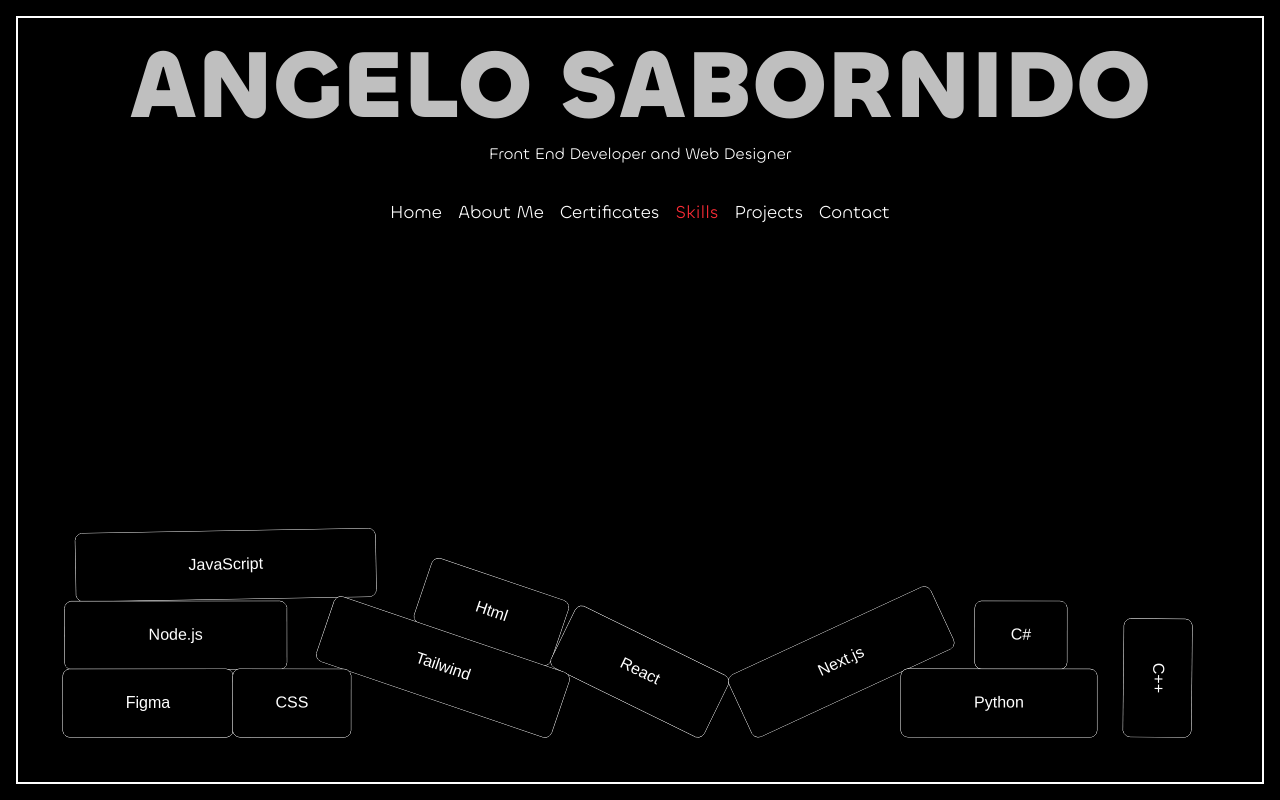
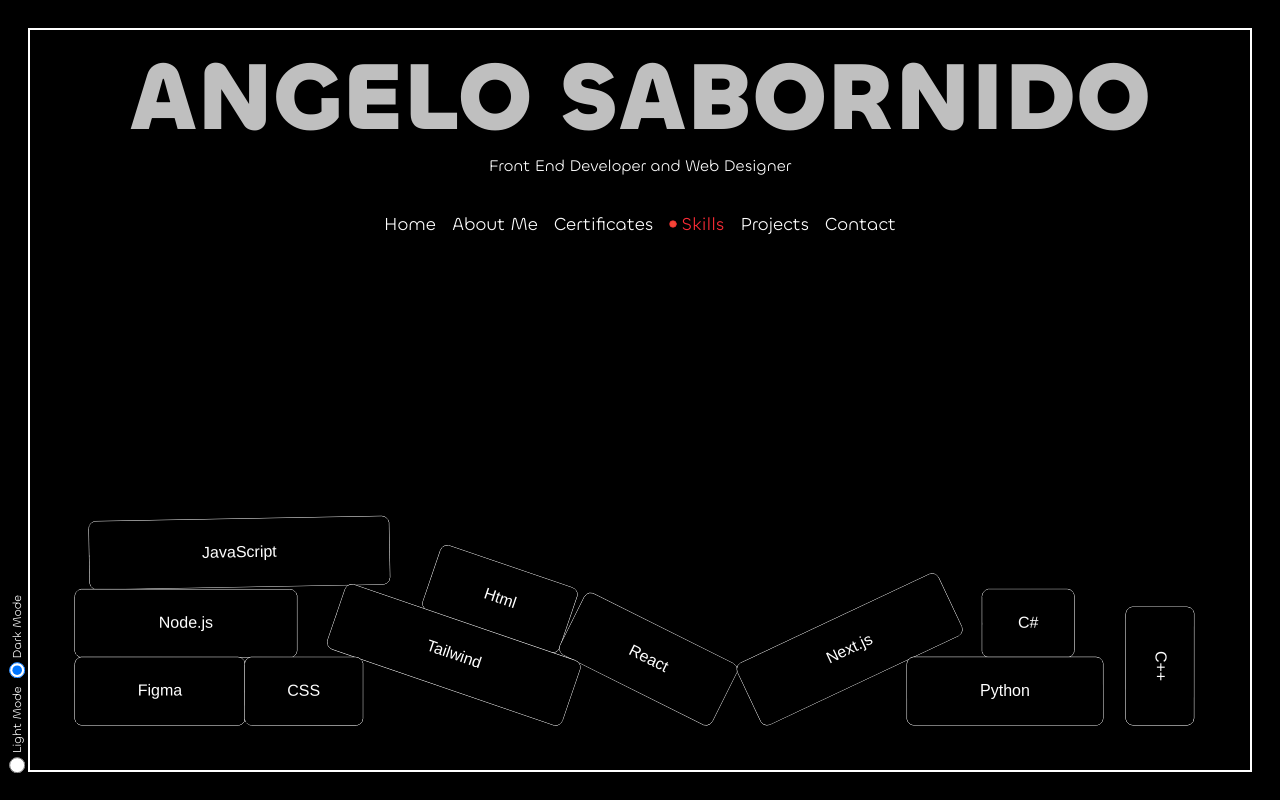
Before and after one commit to Gilooooo/Portfolio2025, a Next.js app: page / in a window 1280 px wide. Both pictures are taken after a click on the button "Skills". Built offline with nearby package versions, Linux system fonts and the light colour scheme.

Commit message:
Dark and light mode added

```diff
--- a/src/_Components/Skills/Skills.jsx
+++ b/src/_Components/Skills/Skills.jsx
@@ -4,6 +4,22 @@ import Matter from "matter-js";
 
 export default function MixedShapes() {
   const sceneRef = useRef(null);
+  const [isDark, setIsDark] = useState(true);
+
+  useEffect(() => {
+    const hasThemeClass = document.documentElement.classList.contains('dark') || document.documentElement.classList.contains('light');
+    const currentTheme = hasThemeClass ? document.documentElement.classList.contains('dark') : true;
+    setIsDark(currentTheme);
+
+    const observer = new MutationObserver(() => {
+      setIsDark(document.documentElement.classList.contains('dark'));
+    });
+
+    observer.observe(document.documentElement, { attributes: true, attributeFilter: ['class'] });
+
+    return () => observer.disconnect();
+  }, []);
+
   useEffect(() => {
     if (!sceneRef.current) return;
 
@@ -35,6 +51,8 @@ export default function MixedShapes() {
     const containerWidth = sceneRef.current.clientWidth;
     const containerHeight = sceneRef.current.clientHeight;
 
+    const canvasBackground = isDark ? "black" : "white";
+
     // create engine
     const engine = Engine.create();
     const world = engine.world;
@@ -46,7 +64,7 @@ export default function MixedShapes() {
       options: {
         width: containerWidth,
         height: containerHeight,
-        background: "black",
+        background: canvasBackground,
         showAngleIndicator: true,
         wireframes: false,
         pixelRatio: window.devicePixelRatio || 1,
@@ -93,10 +111,9 @@ export default function MixedShapes() {
       const body = Bodies.rectangle(x, y, boxWidth, boxHeight, {
         render: {
           stiffness: 0.2,
-          fillStyle: "black",
-          strokeStyle: "white",
+          fillStyle: isDark ? "black" : "white",
+          strokeStyle: isDark ? "white" : "black",
           lineWidth: 1
-
         },
         chamfer: { radius: 7 }
       });
@@ -112,8 +129,9 @@ export default function MixedShapes() {
       const ctx = render.canvas.getContext('2d');
       const isMobile = containerWidth < 768;
       const fontSize = isMobile ? '12px' : '16px';
+      const textColor = isDark ? 'white' : 'black';
       ctx.font = `${fontSize} Arial`;
-      ctx.fillStyle = 'white';
+      ctx.fillStyle = textColor;
       ctx.textAlign = 'center';
       ctx.textBaseline = 'middle';
 
@@ -176,11 +194,11 @@ export default function MixedShapes() {
       render.canvas.remove();
       render.textures = {};
     };
-  }, []);
+  }, [isDark]);
 
   return (
     <main className="w-full h-full">
-      <div ref={sceneRef} className="w-full h-full"/>
+      <div ref={sceneRef} className="w-full h-full fadein"/>
     </main>
   );
 }
--- a/src/app/globals.css
+++ b/src/app/globals.css
@@ -6,36 +6,79 @@
 
   --font-sans: var(--font-geist-sans);
   --font-mono: var(--font-geist-mono);
-  --font-display: var(--font-orbitron); /* ✅ NEW: Orbitron variable */
+  --font-display: var(--font-orbitron);
 }
 
-@media (prefers-color-scheme: dark) {
-  :root {
-    --background: #0a0a0a;
-    --foreground: #ededed;
-  }
+/* Light mode (default) */
+.light {
+  --background: #ffffff;
+  --foreground: #171717;
+}
+
+/* Dark mode */
+.dark {
+  --background: #000000;
+  --foreground: #ededed;
+}
+
+
+@theme{
+  --breakpoint-xs:425px;
+  --breakpoint-xxs:350px;
 }
 
 body {
   background: var(--background);
   color: var(--foreground);
-  font-family: var(--font-display), sans-serif; /* ✅ use Orbitron */
+  font-family: var(--font-display), sans-serif;
 }
 
-.scroll-thin {
-  scrollbar-width: thin;
-  scrollbar-color: rgba(247, 247, 247, 0.6) transparent;
+/* Light mode styles */
+.light {
+  background: #ffffff;
+  color: #171717;
 }
+
+.light .bg-black {
+  background: #ffffff !important;
+}
+
+.light .text-white {
+  color: #171717 !important;
+}
+
+.light .border-white {
+  border-color: #171717 !important;
+}
+
+.light .text-gray-400 {
+  color: #6b7280 !important;
+}
+
+/* Dark mode styles */
+.dark {
+  background: #000000;
+  color: #ededed;
+}
+
+.dark .bg-black {
+  background: #000000 !important;
+}
+
+.dark .text-white {
+  color: #ededed !important;
+}
+
+.dark .border-white {
+  border-color: #ededed !important;
+}
+
+.dark .text-gray-400 {
+  color: #9ca3af !important;
+}
+
 .scroll-thin::-webkit-scrollbar {
-  width: 6px;
-  height: 6px;
-}
-.scroll-thin::-webkit-scrollbar-track {
-  background: transparent;
-}
-.scroll-thin::-webkit-scrollbar-thumb {
-  background-color: rgba(100, 100, 100, 0.6);
-  border-radius: 4px;
+  display: none;
 }
 
 .fadein {
--- a/src/app/page.js
+++ b/src/app/page.js
@@ -8,14 +8,21 @@ import Skills from "@/_Components/Skills/Skills";
 import { useState, useEffect, useRef } from "react";
 import { gsap } from "gsap";
 import { ScrambleTextPlugin } from "gsap/ScrambleTextPlugin";
-import { Braces, Brain, House, Medal, Phone, User } from "lucide-react";
+import { Braces, Brain, Circle, House, Medal, Phone, User } from "lucide-react";
 
 gsap.registerPlugin(ScrambleTextPlugin);
 
 export default function Hero() {
   const [activeSection, setActiveSection] = useState("home");
+  const [theme, setTheme] = useState("dark");
   const nameRef = useRef(null);
   const nameRef2 = useRef(null);
+
+  const handleThemeChange = (selectedTheme) => {
+    setTheme(selectedTheme);
+    document.documentElement.classList.remove("light", "dark");
+    document.documentElement.classList.add(selectedTheme);
+  };
 
   useEffect(() => {
     if (nameRef.current) {
@@ -60,10 +67,39 @@ export default function Hero() {
         return <Home />;
     }
   }
+  useEffect(() => {
+    console.log(theme);
+  },[2])
 
   return (
-    <div className="bg-black flex items-center justify-center h-[100dvh] gap-16 md:p-3 p-2 lg:p-4 fadein">
-      <main className={`md:p-5 p-3 bg-black flex flex-col items-center gap-[32px] h-full w-full border-2 border-white overflow-hidden`}>
+    <div className="bg-black flex items-center justify-center h-[100dvh] gap-16 p-7 fadein relative">
+      <div className="absolute bottom-27 sm:-left-18 -left-18 transform -rotate-90 flex gap-2 text-white sm:text-md text-xs">
+        <div className="flex gap-1 items-center" >
+          <input
+            type="radio"
+            name="mode"
+            id="mode1"
+            className="sm:h-4 h-3 sm:w-4 w-3"
+            checked={theme === "light"}
+            onChange={() => handleThemeChange("light")}
+          />
+          <label htmlFor="mode1">Light Mode</label>
+        </div>
+        <div className="flex gap-1 items-center">
+          <input
+            type="radio"
+            id="mode2"
+            name="mode"
+            className="sm:h-4 h-3 sm:w-4 w-3"
+            checked={theme === "dark"}
+            onChange={() => handleThemeChange("dark")}
+          />
+          <label htmlFor="mode2">Dark Mode</label>
+        </div>
+      </div>
+      <main
+        className={`md:p-5 p-3 bg-black flex flex-col items-center gap-[32px] h-full w-full border-2 border-white overflow-hidden`}
+      >
         <div className="text-center text-white">
           <h1
             ref={nameRef}
@@ -76,8 +112,8 @@ export default function Hero() {
           </h2>
         </div>
 
-        <nav>
-          <ul className="flex flex-wrap justify-center items-center sm:gap-4 gap-5 text-white relative">
+        <nav className="flex flex-col gap-4">
+          <ul className="flex flex-wrap justify-center items-center sm:gap-4 xxs:gap-5 gap-3 text-white relative">
             {[
               ["home", "Home"],
               ["about", "About Me"],
@@ -88,11 +124,14 @@ export default function Hero() {
             ].map(([key, label]) => (
               <li key={key} className="sm:text-lg text-sm sm:block hidden">
                 {activeSection == key ? (
-                  <button className="text-red-500 animate-pulse transition-colors">{label}</button>
+                  <button className="text-red-500 animate-pulse transition-colors flex items-center gap-1">
+                    {" "}
+                    <Circle size={8} fill="#F34636 " /> {label}
+                  </button>
                 ) : (
                   <button
                     onClick={() => setActiveSection(key)}
-                    className="hover:text-red-400 transition-colors duration-200"
+                    className="hover:text-red-400 transition-colors duration-200 "
                   >
                     {label}
                   </button>
@@ -109,7 +148,9 @@ export default function Hero() {
             ].map(([key, Icons]) => (
               <li key={key} className="sm:text-lg text-sm sm:hidden">
                 {activeSection == key ? (
-                  <button className="text-red-500 animate-pulse transition-color"><Icons size={28} /></button>
+                  <button className="text-red-500 animate-pulse transition-color">
+                    <Icons size={28} />
+                  </button>
                 ) : (
                   <button
                     onClick={() => setActiveSection(key)}
@@ -121,9 +162,12 @@ export default function Hero() {
               </li>
             ))}
           </ul>
+          <p className="sm:hidden block text-center text-sm animate-pulse">
+            {activeSection.toUpperCase()}
+          </p>
         </nav>
         <section
-          className={`w-full h-full bg-black text-white  overflow-hidden ${
+          className={`w-full h-full bg-black text-white overflow-hidden ${
             activeSection == "skills" ? "" : "sm:p-4 p-2"
           }`}
         >
```
